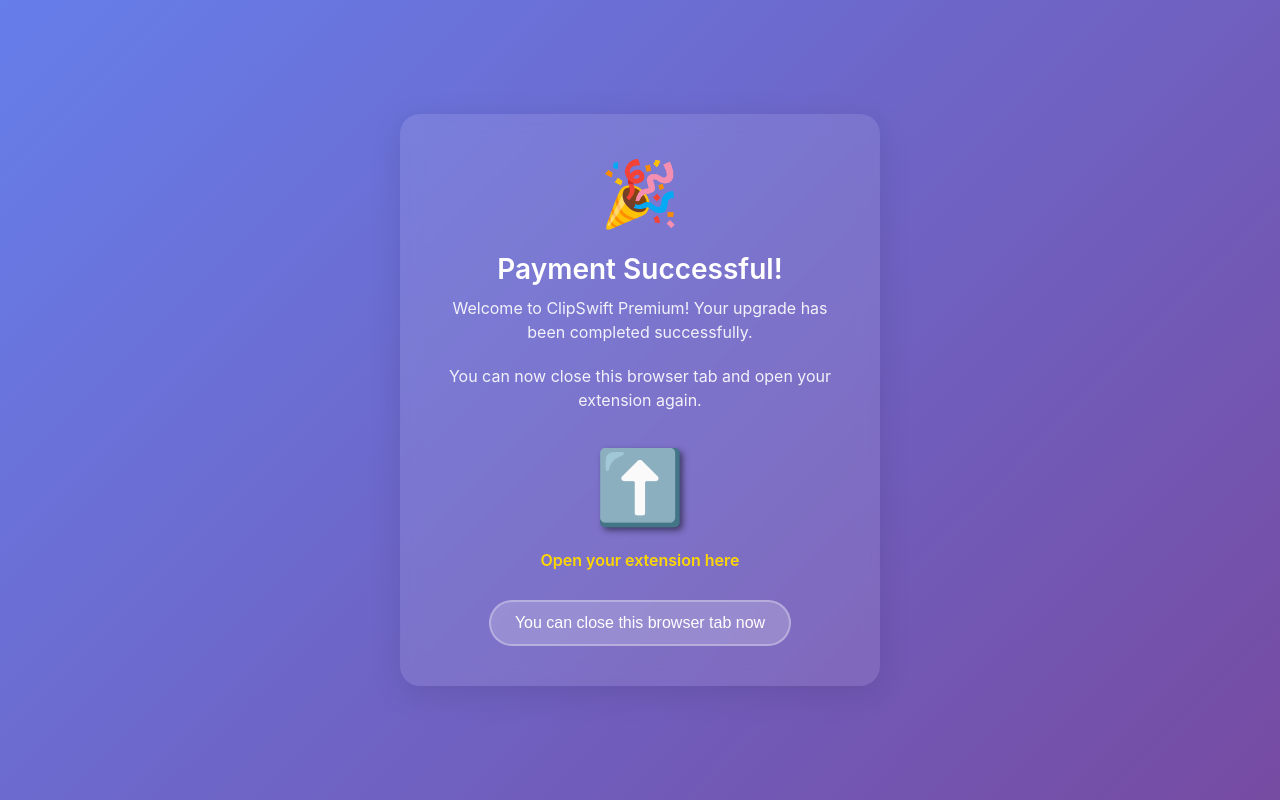
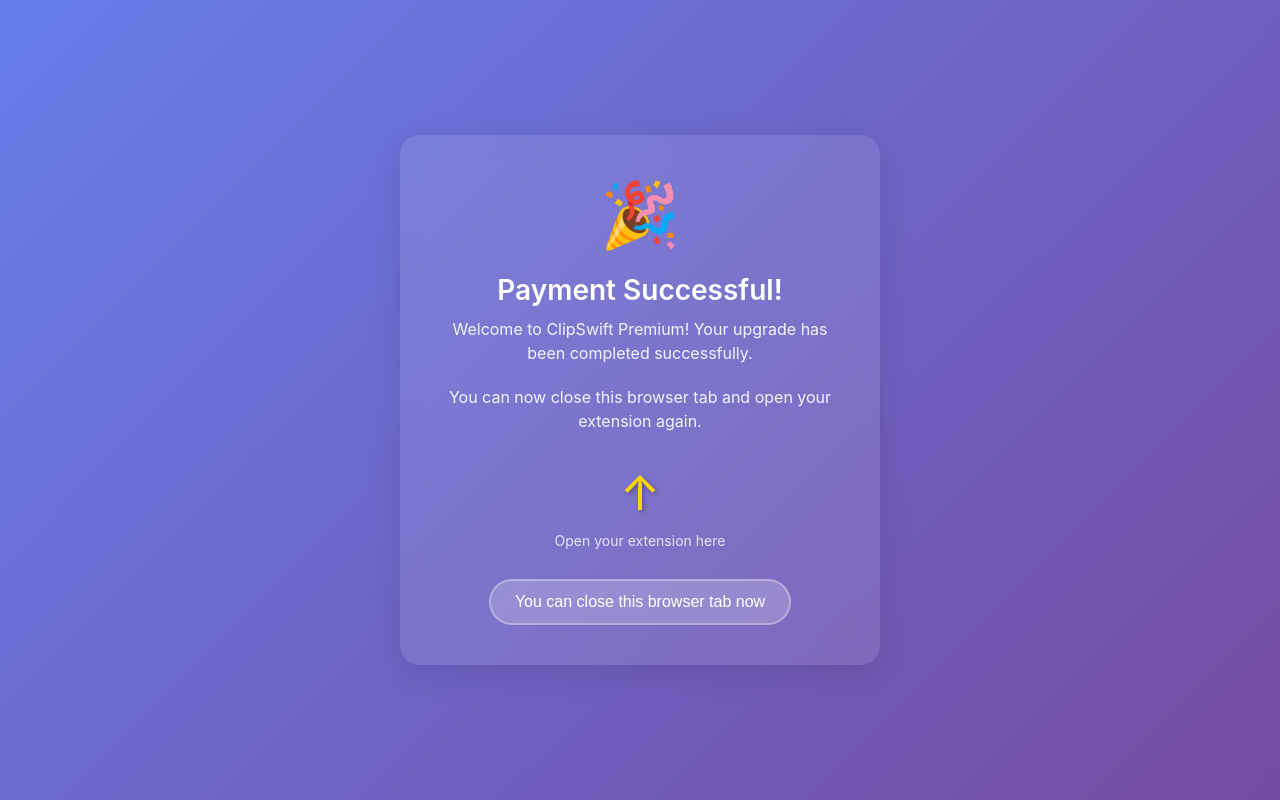
Before and after one commit to PixelGrimm/clipswift-backend, a browser extension: page success.html in a window 1280 px wide. Drawn offline with Linux system fonts and the light colour scheme.

Commit message:
Update success page with arrow and better instructions

```diff
--- a/success.html
+++ b/success.html
@@ -59,19 +59,15 @@
             text-align: center;
         }
         .arrow {
-            font-size: 72px;
+            font-size: 48px;
             color: #ffd700;
-            text-shadow: 3px 3px 6px rgba(0, 0, 0, 0.5);
+            text-shadow: 2px 2px 4px rgba(0, 0, 0, 0.3);
             animation: bounce 2s infinite;
-            font-weight: bold;
-            margin: 20px 0;
         }
         .arrow-text {
-            font-size: 16px;
-            opacity: 1;
-            margin-top: 15px;
-            font-weight: 600;
-            color: #ffd700;
+            font-size: 14px;
+            opacity: 0.8;
+            margin-top: 10px;
         }
         @keyframes bounce {
             0%, 20%, 50%, 80%, 100% {
@@ -93,7 +89,7 @@
         <p>Welcome to ClipSwift Premium! Your upgrade has been completed successfully.</p>
         <p>You can now close this browser tab and open your extension again.</p>
         <div class="arrow-container">
-            <div class="arrow">⬆️</div>
+            <div class="arrow">↑</div>
             <div class="arrow-text">Open your extension here</div>
         </div>
         <button class="close-btn" onclick="closeSuccessWindow()">You can close this browser tab now</button>
```
